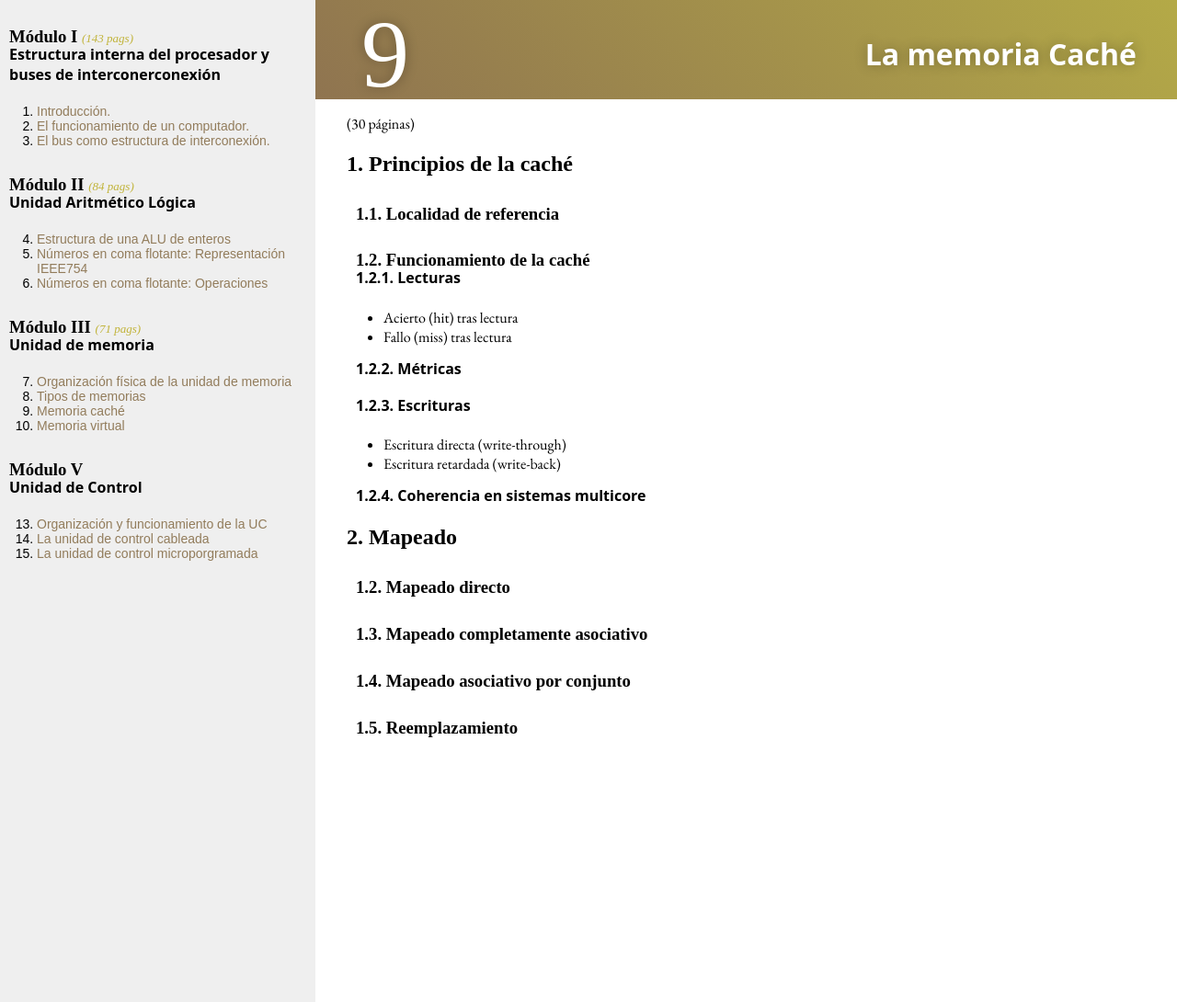
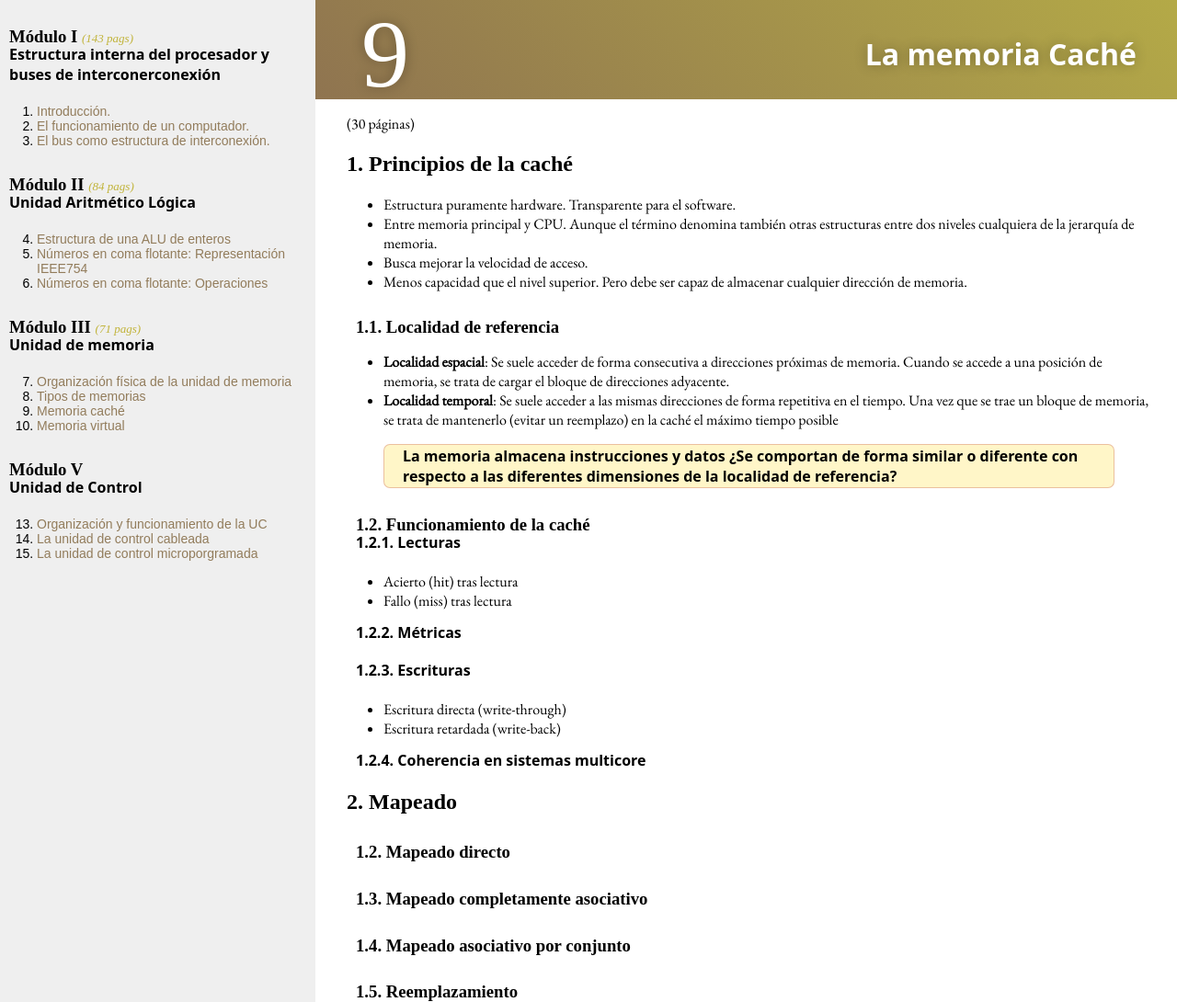
Before and after one commit to dkaerit/EDC, a Jekyll site: the page built from _posts/2020-10-05-TEMA09.md, in a window 1280 px wide and 1090 px high. Shown: the whole window at 92% size. Built offline with Jekyll 4.4.1, drawn with Linux system fonts in a browser that asks for light colours; some web fonts are replaced.

Commit message:
Update 2020-10-05-TEMA09.md

```diff
--- a/_posts/2020-10-05-TEMA09.md
+++ b/_posts/2020-10-05-TEMA09.md
@@ -10,7 +10,20 @@ layout: post
 (30 páginas)
 
 ## 1. Principios de la caché
+ - Estructura puramente hardware. Transparente para el software.
+ - Entre memoria principal y CPU. Aunque el término denomina también otras estructuras entre dos niveles cualquiera de la jerarquía de memoria.
+ - Busca mejorar la velocidad de acceso.
+ - Menos capacidad que el nivel superior. Pero debe ser capaz de almacenar cualquier dirección de memoria.
+
 ### 1.1. Localidad de referencia
+ - **Localidad espacial**: Se suele acceder de forma consecutiva a direcciones próximas de memoria. Cuando se accede a una posición de memoria, se trata de cargar el bloque de direcciones adyacente.
+ - **Localidad temporal**: Se suele acceder a las mismas direcciones de forma repetitiva en el tiempo. Una vez que se trae un bloque de memoria, se trata de mantenerlo (evitar un reemplazo) en la caché el máximo tiempo posible
+
+<blockquote>
+  <b>La memoria almacena instrucciones y datos ¿Se comportan de forma similar o diferente con respecto a las diferentes dimensiones de la localidad de referencia?</b>
+
+</blockquote>
+
 ### 1.2. Funcionamiento de la caché
 #### 1.2.1. Lecturas
 * Acierto (hit) tras lectura
```
